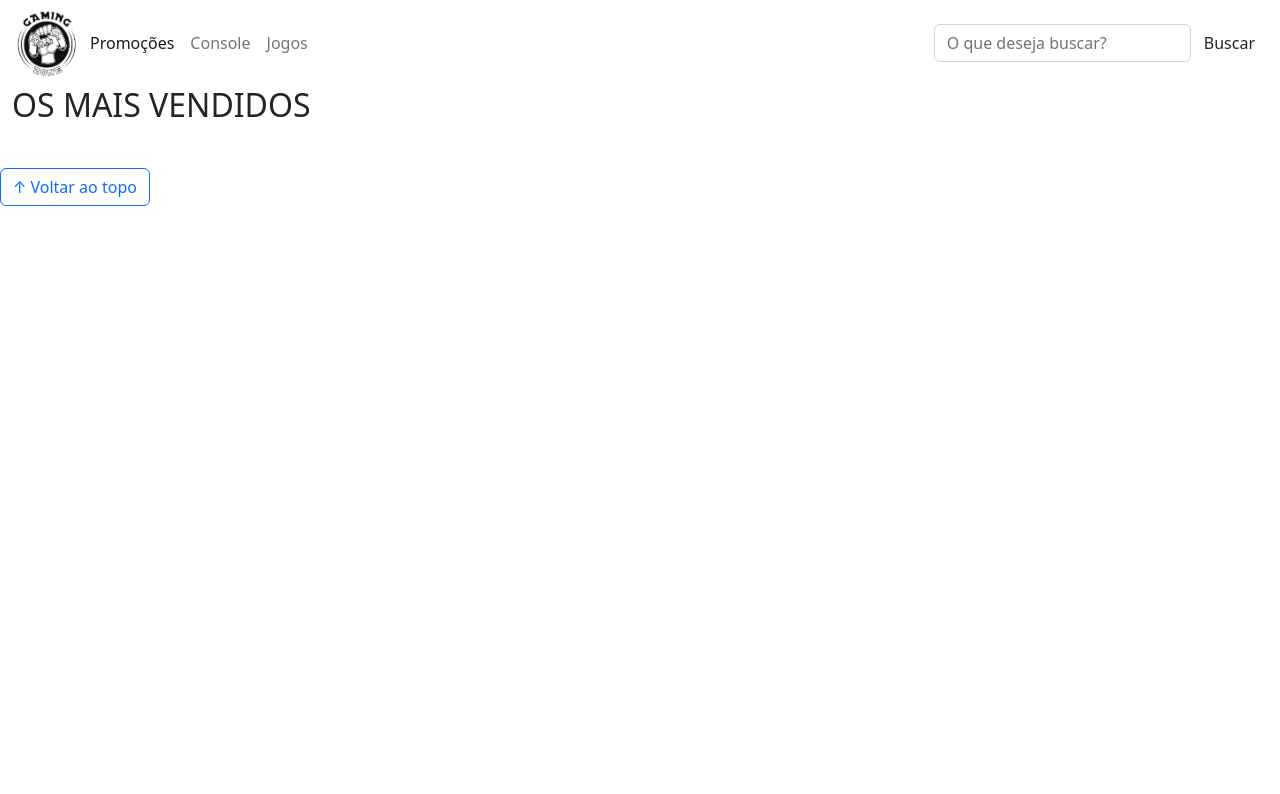
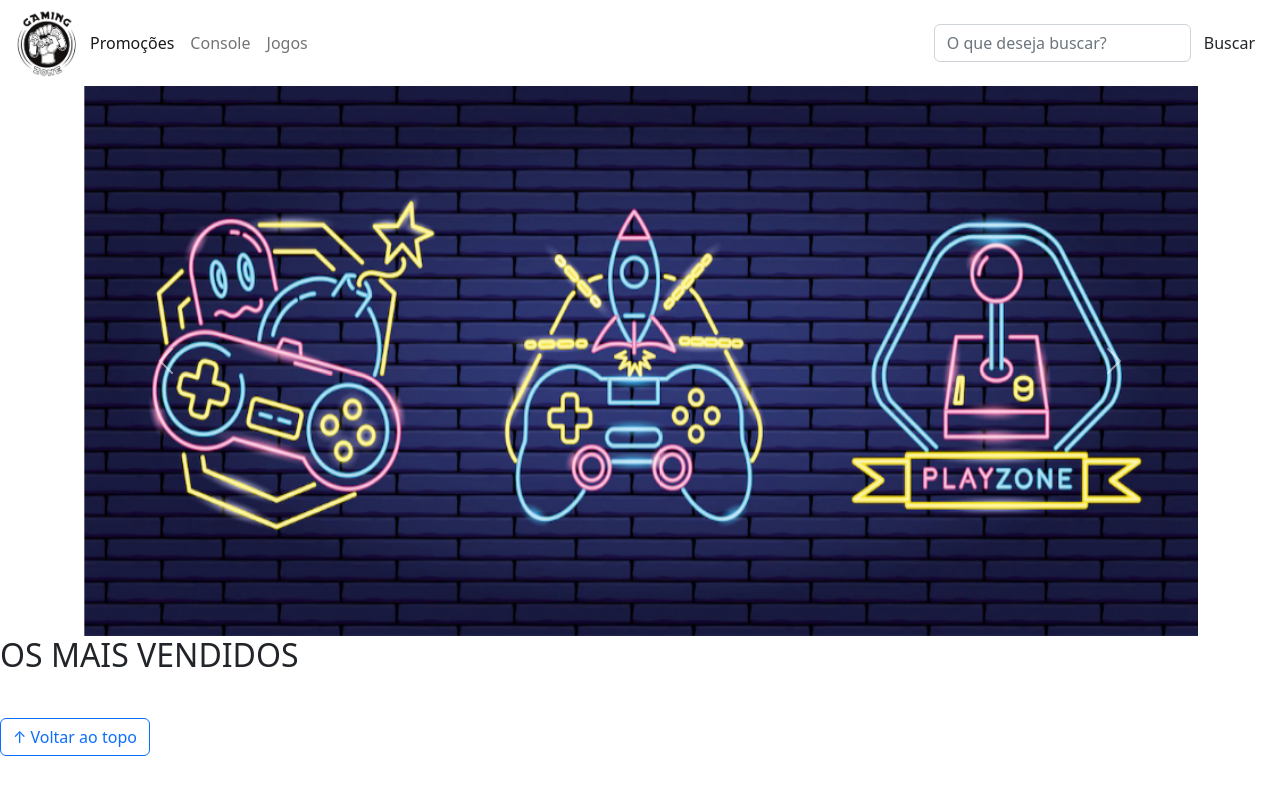
Before and after one commit to hilbert-nunes/front-senai, a plain HTML site: page index.html in a window 1280 px wide. Drawn offline with nearby package versions, Linux system fonts and the light colour scheme.

Commit message:
add banner

```diff
--- a/css/estilo.css
+++ b/css/estilo.css
@@ -7,6 +7,10 @@ header img {
 
 /*Conteudo principal*/
 
+#section-banners img {
+    height: 550px;
+    width: 100%;
+}
 
 /*banner*/
 
--- a/index.html
+++ b/index.html
@@ -49,20 +49,44 @@
 
   <main>
 
+    <section id="section-banners">
+      <div class="container">
+        <div class="row">
+          <div class="col-12">
+            <div id="carouselExampleControls" class="carousel slide" data-bsride="carousel">
+                <div class="carousel-inner">
+                  <div class="carousel-item active" data-slide-to="0">
+                  <img src="img/banner1.PNG" class="d-block w100" alt="Venha comprar na nossa Loja">
+                </div>
+                <div class="carousel-item" data-slide-to="1">
+                  <img src="img/banner2.PNG" class="d-block w100" alt="Promoção de produtos">
+                </div>
+                <div class="carousel-item" data-slide-to="2">
+                  <img src="img/banner3.PNG" class="d-block w100" alt="Várias novidades de produtos">
+                </div>
+              </div>
 
+              <button class="carousel-control-prev" type="button" data-bstarget="#carouselExampleControls"
+              data-bs-slide="prev">
+                <span class="carousel-control-prev-icon" aria-hidden="true"></span>
+                <span class="visually-hidden">Previous</span>
+              </button>
 
-    <section id="section-banners" class="container-fluid">
+              <button class="carousel-control-next" type="button" data-bstarget="#carouselExampleControls"
+              data-bs-slide="next">
+                <span class="carousel-control-next-icon" aria-hidden="true"></span>
+                <span class="visually-hidden">Next</span>
+              </button>
 
-
+            </div>
+          </div>
+        </div>
+      </div>
 
     </section>
-    <section id="section-vendidos" class="container-fluid">
-
+      <section id="section-vendidos">
       <h2>OS MAIS VENDIDOS</h2>
-
-
-    </div>
-    </section>
+      </section
 
 
   </main>
```
